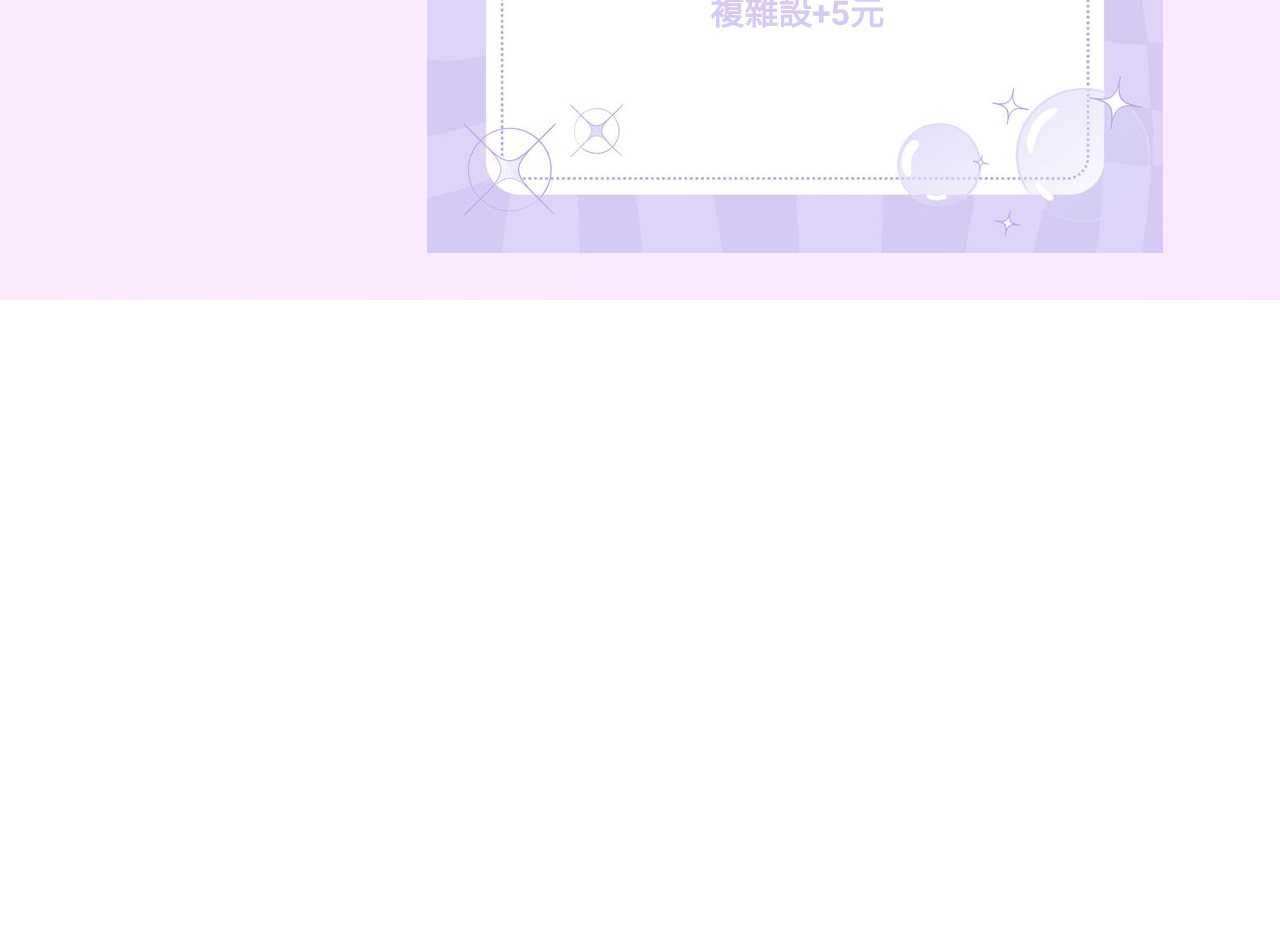
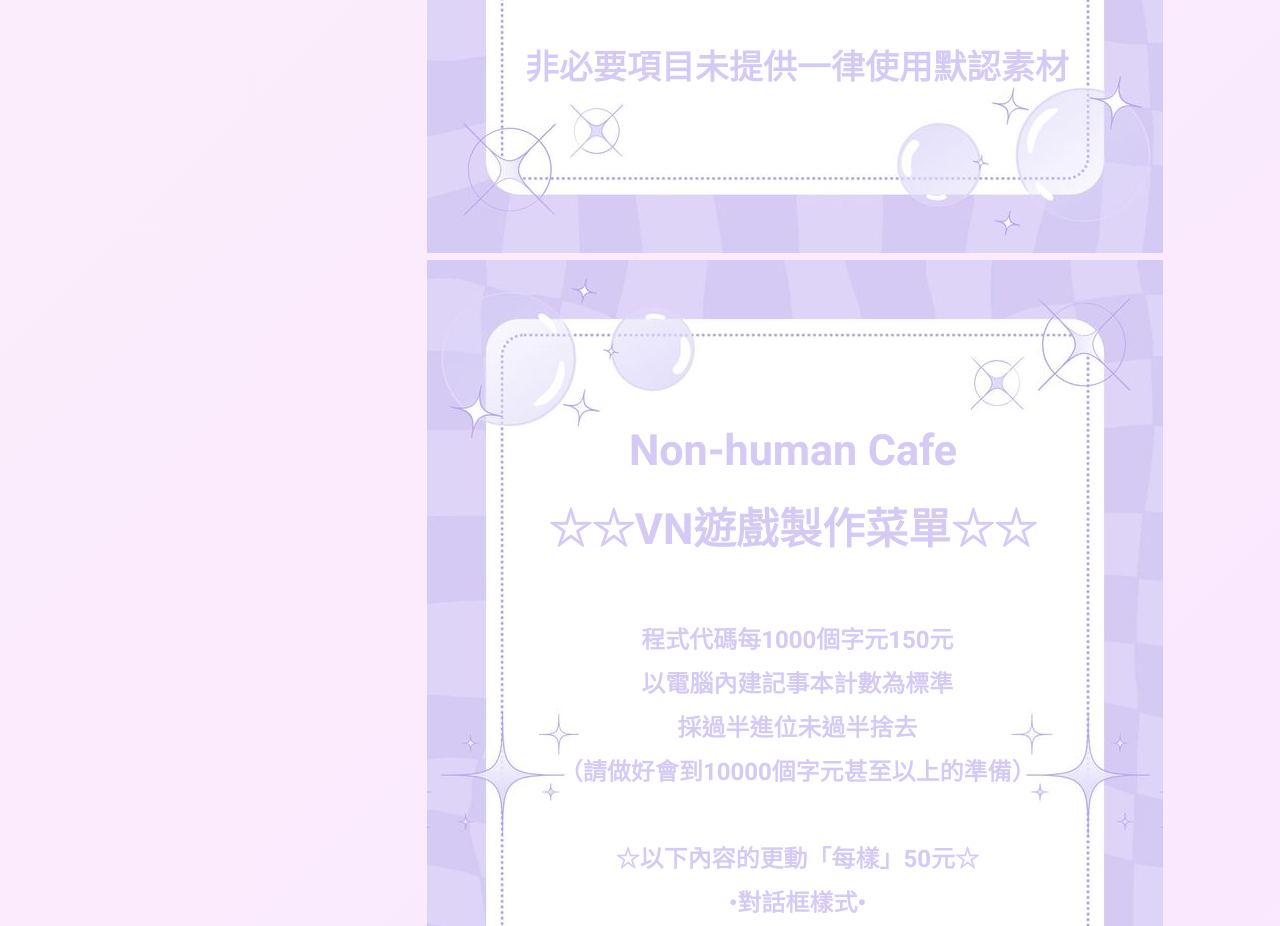
Before and after one commit to MondAfton/mondafton-Page, a plain HTML site: page buy.html in a window 1280 px wide. Shown: the part 3074-4000 px from the top of the page. Before the commit the page ends 3374 px from the top, so only its background shows below. Drawn offline with Linux system fonts and the light colour scheme.

Commit message:
Update buy.html

```diff
--- a/buy.html
+++ b/buy.html
@@ -58,7 +58,13 @@
                     <div class="image-card">
                     <div class="img-container">
                         <!-- 把 src 改成你的作品圖片檔案 -->
-                        <img src="Non-human Cafe的手作菜單.png" alt="Non-human Cafe的手作菜單">
+                        <img src="Non-human Cafe的VN遊戲製作菜單(1).png" alt="Non-human Cafe的VN遊戲製作菜單(1)">
+                    </div>
+
+                         <div class="image-card">
+                    <div class="img-container">
+                        <!-- 把 src 改成你的作品圖片檔案 -->
+                        <img src="Non-human Cafe的VN遊戲製作菜單(2).png" alt="Non-human Cafe的VN遊戲製作菜單(2)">
                     </div>
 
             </div>
```
